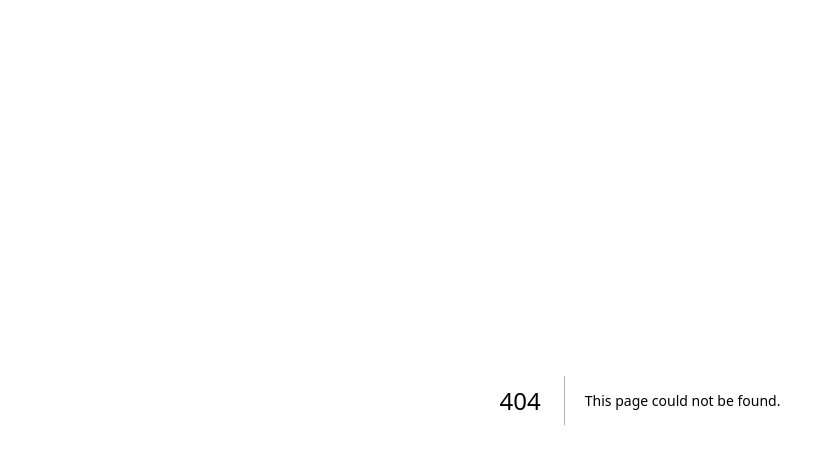
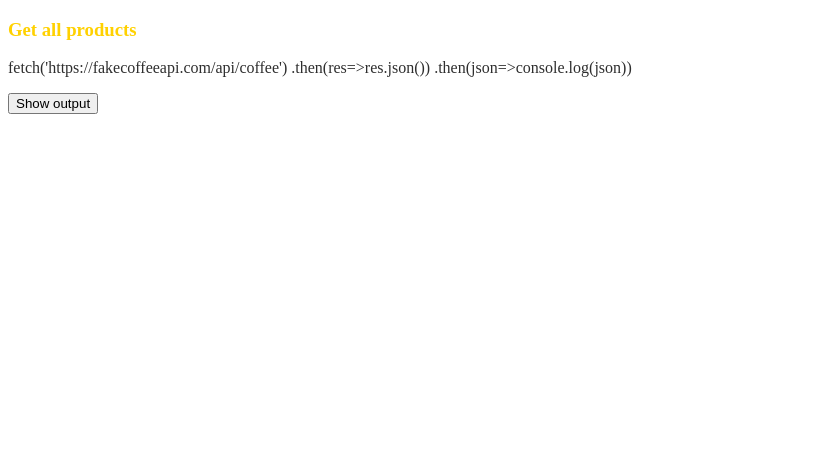
Before and after one commit to ArvidGardebo/fake-coffee-brand-api, a Next.js app: page /fetchMethod in a window 1280 px wide. Before the commit this address had no page. Shown: the top 464 px of the page, without its empty margins (0-835 px from the left). Built offline with nearby package versions, Linux system fonts and the light colour scheme.

Commit message:
added fetch

```diff
--- /dev/null
+++ b/pages/fetchMethod.jsx
@@ -0,0 +1,35 @@
+import { useState } from "react";
+import global from "../styles/global.module.scss";
+function FetchMethods(props) {
+  const [show, setShow] = useState(false);
+  const eventHandler = () => {
+    if (!show) {
+      setShow(true);
+    } else {
+      setShow(false);
+    }
+  };
+  return (
+    <>
+      <div className={global.styles}>
+        <h3>Get all products{props.title}</h3>
+        <div>
+          <p>
+            {`fetch('https://fakecoffeeapi.com/api/coffee') .then(res=>res.json()) .then(json=>console.log(json))`}
+            {props.paragraphs}
+          </p>
+        </div>
+        <button onClick={eventHandler}>Show output</button>
+        {show ? (
+          <div className="hidden">
+            <p>
+              Hello hello Hello hello Hello hello Hello hello Hello hello Hello
+              hello Hello hello
+            </p>
+          </div>
+        ) : null}
+      </div>
+    </>
+  );
+}
+export default FetchMethods;
```
